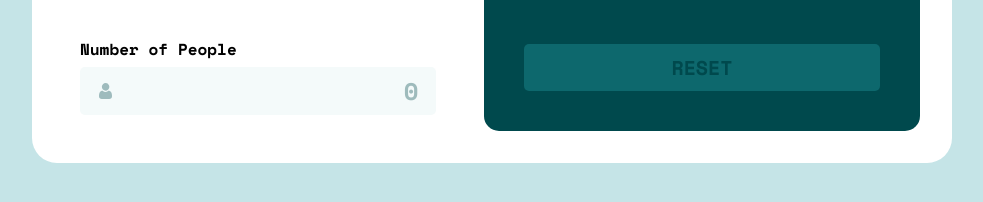
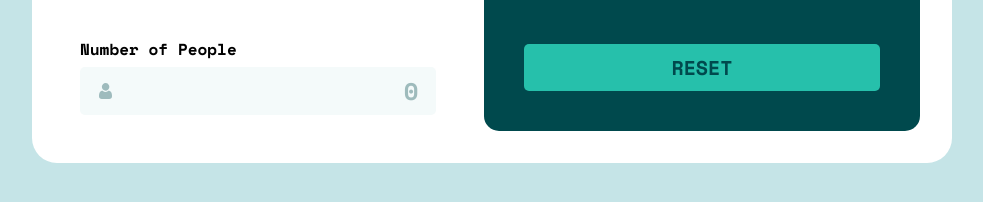
Before and after one commit to barka-dev/tip-calculator-app, a plain HTML site: page index.html in a window 1280 px wide. Shown: the part 552-754 px from the top of the page, without its empty margins (148-1131 px from the left). Drawn offline with nearby package versions, Linux system fonts and the light colour scheme.

Commit message:
Update index.html

```diff
--- a/index.html
+++ b/index.html
@@ -52,7 +52,7 @@
           </div>
           <h2 id="total">$0.00</h2>
         </section>
-        <button id="submitBtn" disabled>Reset</button>
+        <button id="submitBtn" >Reset</button>
       </section>
     </article>
   </main>
```
